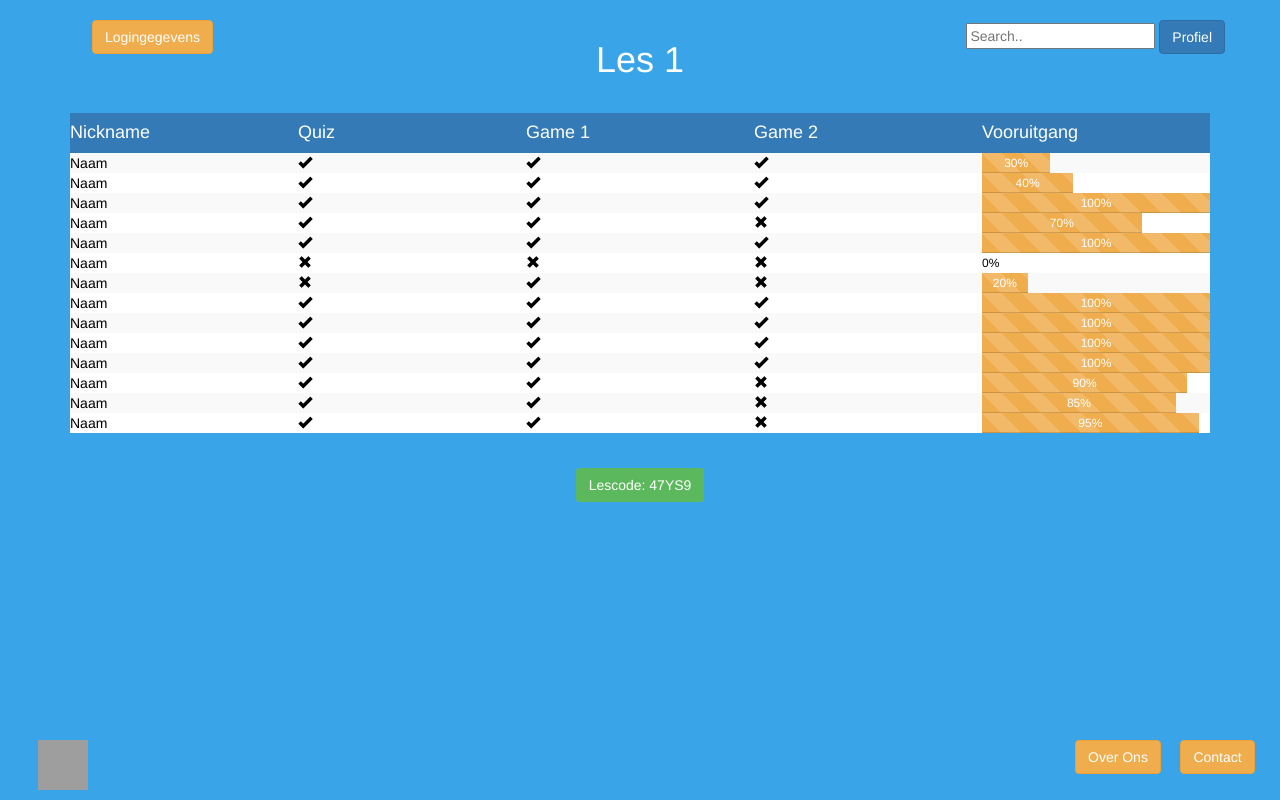
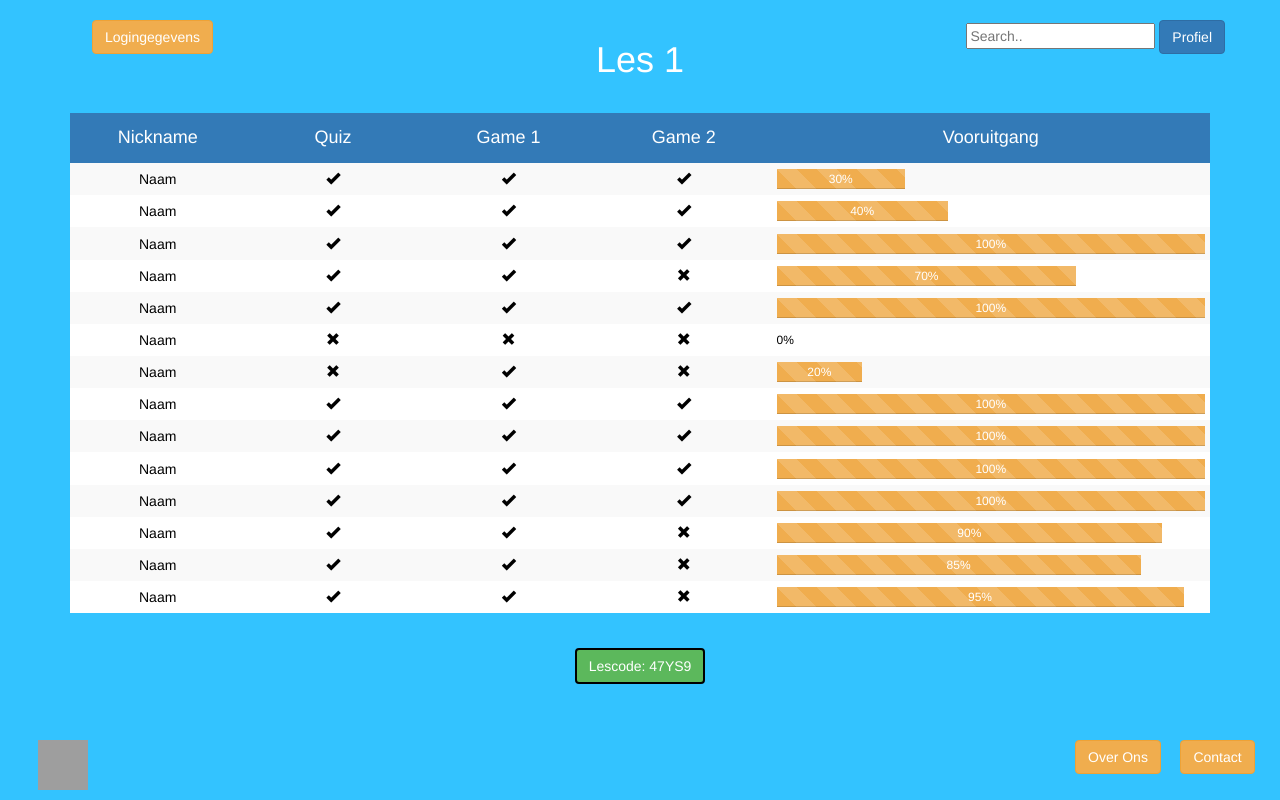
Before and after one commit to Aramx42/safesurf, a PHP site: page /LesPagina.html in a window 1280 px wide. Run offline with PHP 8.4, Linux system fonts and the light colour scheme; grey boxes are pictures that could not be loaded.

Commit message:
Update styledocent.css

```diff
--- a/styledocent.css
+++ b/styledocent.css
@@ -2,7 +2,7 @@
 html, body {
 	color: white;
     margin: 0;
-	background-color: #3AA4E9;
+	background-color: #33C3FF;
 }
 
 h1 {
@@ -25,18 +25,18 @@
 }
 
 titel {
-	background-color: #3AA4E9;
+	background-color: #33C3FF;
     position: relative;
     color: black;
     padding-top: 4%;
 
 }
 div {
-	background-color: #3AA4E9;
+	background-color: #33C3FF;
 	}
 
 container{
-	background-color: #3AA4E9;
+	background-color: #33C3FF;
 	border: 15px solid #B22222;
 	border-radius: 10px;
 
@@ -46,11 +46,16 @@
     border-radius: 12px;
 }
 form{
-	background-color: #3AA4E9;
+	background-color: #33C3FF;
 	}
+td, th{
+	text-align: center;
+}
+
+
 
 title {
-	background-color: #3AA4E9;
+	background-color: #33C3FF;
     position: relative;
     width: 10%;
     height: 10%;
@@ -65,11 +70,62 @@
 }
 
 .footer {
-  position: absolute;
+  position: fixed;
   right: 0;
   bottom: 0;
   left: 0;
   padding: 1rem;
-  background-color: #3AA4E9;
+  background-color: #33C3FF;
   text-align: center;
 }
+
+.fixed_header{
+    width: 100%;
+    table-layout: fixed;
+    border-collapse: collapse;
+
+}
+
+.fixed_header tbody{
+  width: 100%;
+  overflow: auto;
+  height: 450px;
+}
+
+.fixed_header thead tr {
+   text-align: center;
+}
+
+
+
+.fixed_header th, .fixed_header td {
+  padding: 5px;
+  text-align: center;
+}
+
+.button2 {border-radius: 30%;
+    border: none;
+    color: white;
+	size: 10%;
+    text-align: center;
+    text-decoration: none;
+    font-size: 9px;
+	width: 10%;
+}
+
+
+
+.btn-static {
+  background-color: white;
+  border: 2px solid black;
+  cursor: default;
+
+}
+.btn-static:active {
+  -moz-box-shadow:    inset 0 0 0px white;
+  -webkit-box-shadow: inset 0 0 0px white;
+  box-shadow:         inset 0 0 0px white;
+}
+.noHover{
+    pointer-events: none;
+}
```
